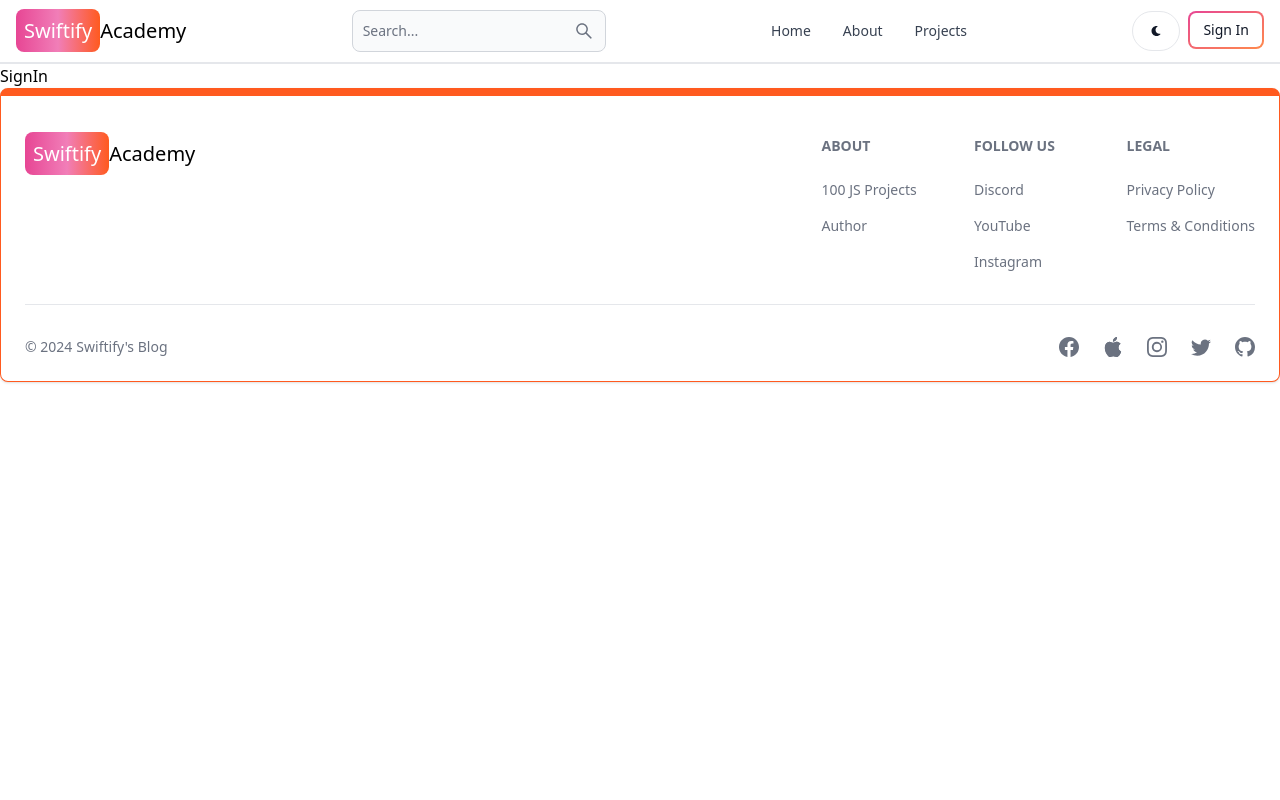
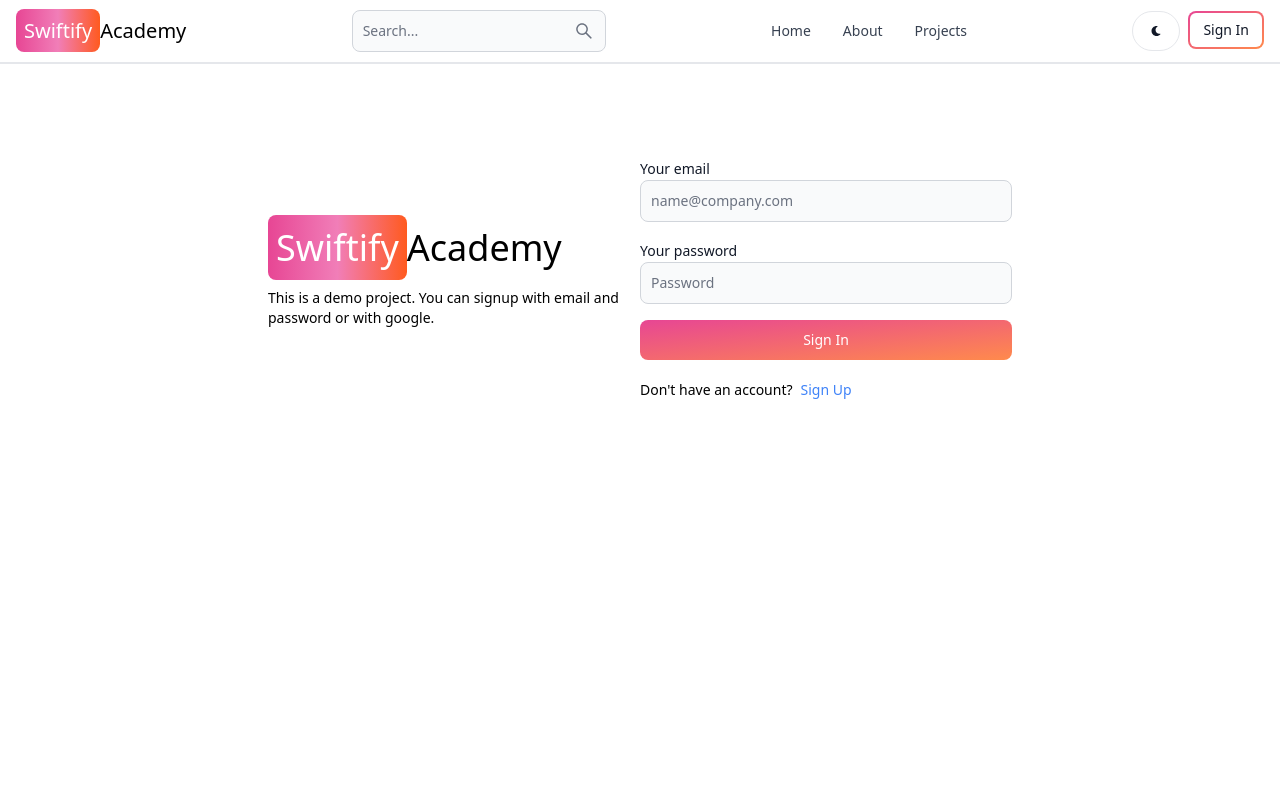
Before and after one commit to shak49/Swiftify_Acadamy, a React (Vite) app in the folder client/: page /sign-in in a window 1280 px wide. Shown: the top 800 px of the page. Built offline with nearby package versions, Linux system fonts and the light colour scheme.

Commit message:
signin implemented on client side with api call

```diff
--- a/client/src/pages/SignIn.jsx
+++ b/client/src/pages/SignIn.jsx
@@ -1,7 +1,85 @@
 import React from 'react'
+import { useState } from 'react'
+import { Link, useNavigate } from 'react-router-dom'
+import { Alert, Button, Label, Spinner, TextInput } from 'flowbite-react'
 
 export default function SignIn() {
+  // Properties
+  const [formData, setFormData] = useState({});
+  const [errorMessage, setErrorMessage] = useState(null);
+  const [loading, setLoading] = useState(false);
+  const navigate = useNavigate();
+  // Methods
+  const handleChange = (e) => {
+    setFormData({ ...formData, [e.target.id]: e.target.value.trim() });
+  };
+  const handleSubmit = async (e) => {
+    e.preventDefault();
+    if (!formData.email || !formData.password) {
+      return setErrorMessage('Please fill out all the fields.');
+    }
+    try {
+      setLoading(true);
+      setErrorMessage(null);
+      const res = await fetch('/api/auth/signin', {
+        method: 'POST',
+        headers: { 'Content-Type': 'application/json' },
+        body: JSON.stringify(formData)
+      });
+      const data = await res.json();
+      if (data.success === false) {
+        return setErrorMessage('Invalid credentials.');
+      }
+      setLoading(false);
+      if (res.ok) navigate('/');
+    } catch (err) {
+      setErrorMessage(err.message);
+      setLoading(false);
+    }
+  };
+
   return (
-    <div>SignIn</div>
+    <div className='min-h-screen mt-20'>
+      <div className='flex p-3  max-w-3xl mx-auto flex-col md:flex-row md:items-center'>
+        <div className='flex-1'>
+          <Link to='/' className='sm-bold dark:text-white text-4xl'>
+              <span className='px-2 py-2 bg-gradient-to-r from-pink-500 via-pink-400 to-orange-500 rounded-lg text-white'>Swiftify</span>
+              Academy
+          </Link>
+          <p className='text-sm mt-5'>
+            This is a demo project. You can signup with email and password or with google.
+          </p>
+        </div>
+        <div className='flex-1'>
+          <form className='flex flex-col gap-4'  onSubmit={ handleSubmit }>
+            <div>
+              <Label value='Your email' />
+              <TextInput type='text' placeholder='name@company.com' id='email' onChange={ handleChange }/>
+            </div>
+            <div>
+              <Label value='Your password' />
+              <TextInput type='text' placeholder='Password' id='password' onChange={ handleChange }/>
+            </div>
+            <Button gradientDuoTone='pinkToOrange' type='submit' disabled={ loading }>
+              { loading ? (
+                <>
+                  <Spinner size='sm'/>
+                  <span className='pl-3'>Loading...</span>
+                </>
+              ) : 'Sign In' }
+            </Button>
+          </form>
+          <div className='flex gap-2 text-sm mt-5'>
+            <span>Don't have an account?</span>
+            <Link to='/sign-up' className='text-blue-500'>Sign Up</Link>
+          </div>
+          { errorMessage && (
+              <Alert className='mt-5' color='failure'>
+                { errorMessage }
+              </Alert>
+          ) }
+        </div>
+      </div>
+    </div>
   )
 }
--- a/client/src/pages/SignUp.jsx
+++ b/client/src/pages/SignUp.jsx
@@ -74,7 +74,7 @@
             </Button>
           </form>
           <div className='flex gap-2 text-sm mt-5'>
-            <span>Have and account?</span>
+            <span>Have an account?</span>
             <Link to='/sign-in' className='text-blue-500'>Sign In</Link>
           </div>
           { errorMessage && (
```
